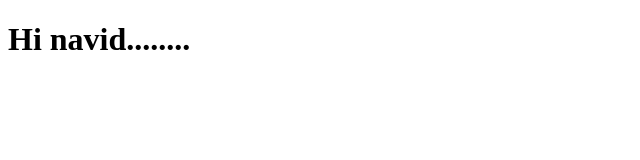
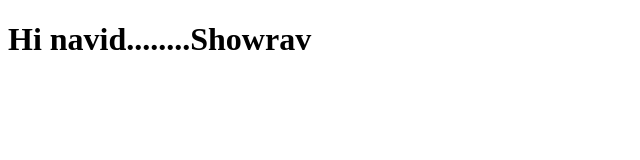
Before and after one commit to navid-hasan/DemoTest, a plain HTML site: page Hello/index.html in a window 1280 px wide. Shown: the whole page, without its empty margins (0-640 px from the left). Drawn offline with Linux system fonts and the light colour scheme.

Commit message:
push in sub branch

```diff
--- a/Hello/index.html
+++ b/Hello/index.html
@@ -1,6 +1,6 @@
 <!DOCTYPE html>
 <html lang="en">
     <body>
-        <h1>Hi navid........</h1>
+        <h1>Hi navid........Showrav</h1>
     </body>
 </html>
```
